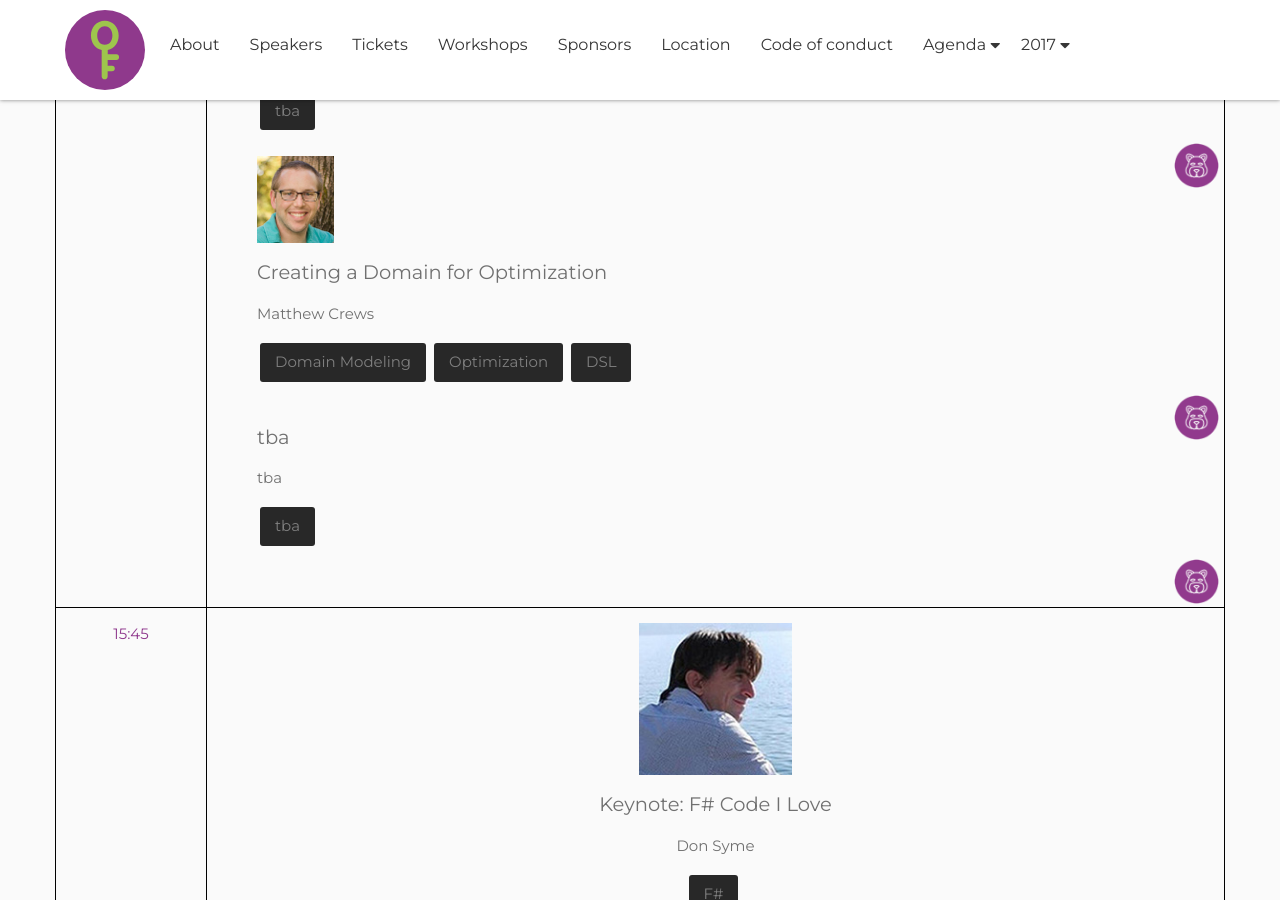
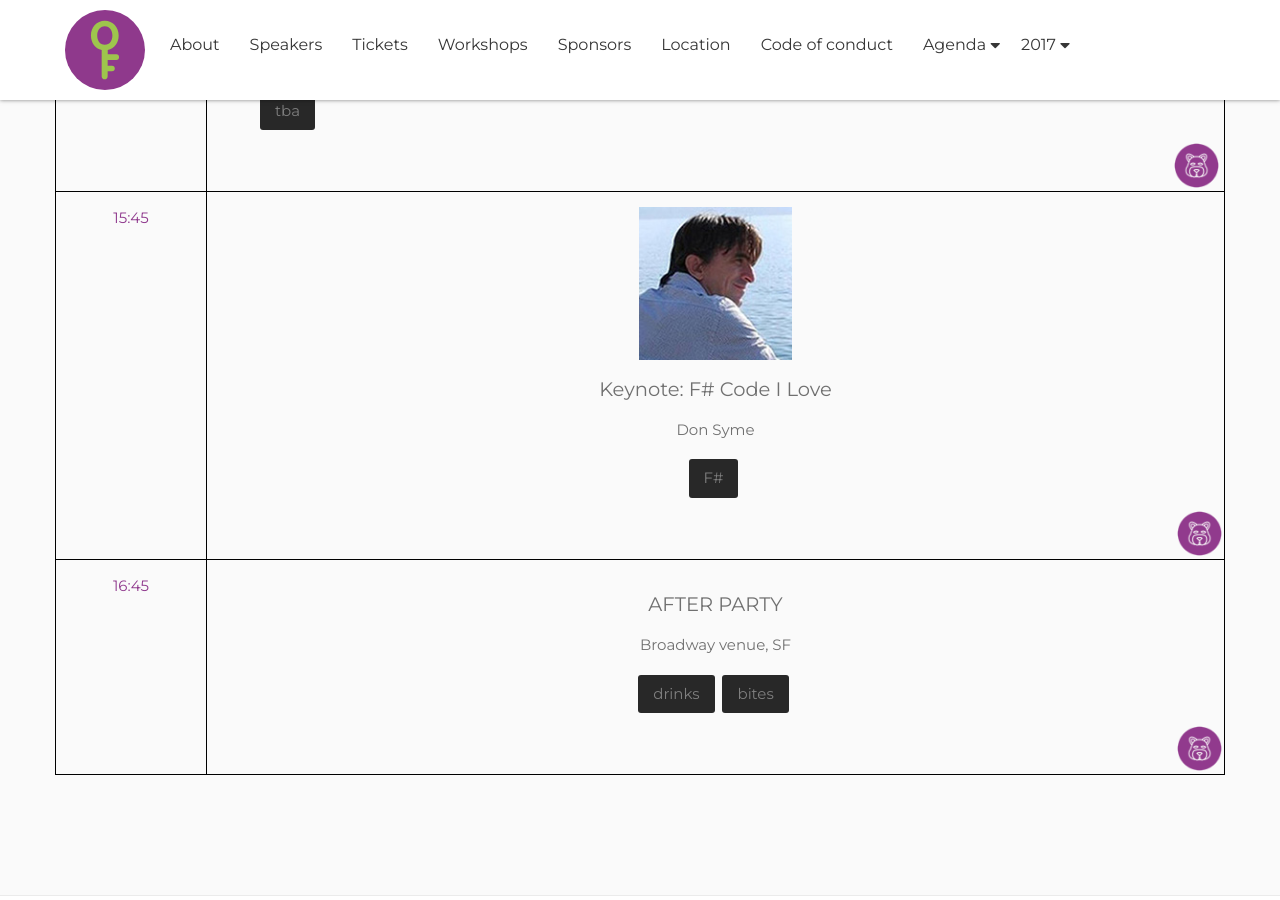
Before and after one commit to open-fsharp/open-fsharp.github.io, a Jekyll site: the page built from agenda/conference.md, in a window 1280 px wide and 900 px high, scrolled down 2746 px. Built offline with Jekyll 4.4.1, drawn with Linux system fonts in a browser that asks for light colours; nearby versions of some CDN libraries; comment, search, counter and statistics services are not loaded.

Commit message:
adjust schedule day 2

```diff
--- a/agenda/conference.md
+++ b/agenda/conference.md
@@ -321,41 +321,6 @@
 														</div>
 													</div>
                                                 </div>
-                                                <div>
-                                                    <a href="{{ site.baseurl }}speakers/matthew-crews/">
-                                                        <img src="{{ site.baseurl }}public/assets/speakers/2018/matthew-crews.jpg" alt="Matthew Crews" />
-                                                        <div class="title">Creating a Domain for Optimization</div>
-                                                        <div>Matthew Crews</div>
-                                                    </a>
-													<div class="schedule-speaker-tag">
-														<div class="speaker-tag">
-															<ul class="tag">
-																<li><a href="#">Domain Modeling</a></li>
-																<li><a href="#">Optimization</a></li>
-																<li><a href="#">DSL</a></li>
-															</ul>
-														</div>
-														<div class="talk-level">
-															<img src="{{ site.baseurl }}public/assets/animals/bear.png" alt="This talk is Bear level" />
-														</div>
-													</div>
-                                                </div>
-                                                <div>
-                                                    <a href="#">
-                                                        <div class="title">tba</div>
-                                                        <div>tba</div>
-                                                    </a>
-													<div class="schedule-speaker-tag">
-														<div class="speaker-tag">
-															<ul class="tag">
-																<li><a href="#">tba</a></li>
-															</ul>
-														</div>
-														<div class="talk-level">
-															<img src="{{ site.baseurl }}public/assets/animals/bear.png" alt="This talk is Bear level" />
-														</div>
-													</div>
-                                                </div>
                                             </td>
                                         </tr>
                                         <tr class="schedule-item">
@@ -569,15 +534,17 @@
                                             <td class="item-inner event-time"><span>11:20</span></td>
                                             <td class="item-inner event-schedule-speaker">
                                                 <div>
-                                                    <a href="#">
-                                                        <img src="{{ site.baseurl }}public/assets/speakers/2018/phillip-carter.jpg" alt="Phillip Carter" />
-                                                        <div class="title">The challenge and rewards of F# growth</div>
-                                                        <div>Phillip Carter</div>
+                                                    <a href="{{ site.baseurl }}speakers/eugene-tolmachev/">
+                                                        <img src="{{ site.baseurl }}public/assets/speakers/2018/eugene-tolmachev.png" alt="Eugene Tolmachev" />
+                                                        <div class="title">Building highly available systems with Apache Storm</div>
+                                                        <div>Eugene Tolmachev</div>
                                                     </a>
                                                     <div class="schedule-speaker-tag">
 														<div class="speaker-tag">
 															<ul class="tag">
-																<li><a href="#">tba</a></li>
+																<li><a href="#">CEP</a></li>
+																<li><a href="#">availability</a></li>
+																<li><a href="#">fault-tolerance</a></li>
 															</ul>
 														</div>
 														<div class="talk-level">
@@ -595,17 +562,17 @@
                                             <td class="item-inner event-time"><span>12:20</span></td>
                                             <td class="item-inner event-schedule-speaker">
                                                 <div>
-                                                    <a href="{{ site.baseurl }}speakers/eugene-tolmachev/">
-                                                        <img src="{{ site.baseurl }}public/assets/speakers/2018/eugene-tolmachev.png" alt="Eugene Tolmachev" />
-                                                        <div class="title">Building highly available systems with Apache Storm</div>
-                                                        <div>Eugene Tolmachev</div>
+                                                    <a href="{{ site.baseurl }}speakers/darren-platt/">
+                                                        <img src="{{ site.baseurl }}public/assets/speakers/2018/darren-platt.png" alt="Darren Platt" />
+                                                        <div class="title">A year in paradise. Full stack F# for Synthetic Biology</div>
+                                                        <div>Darren Platt</div>
                                                     </a>
-                                                    <div class="schedule-speaker-tag">
+													<div class="schedule-speaker-tag">
 														<div class="speaker-tag">
 															<ul class="tag">
-																<li><a href="#">CEP</a></li>
-																<li><a href="#">availability</a></li>
-																<li><a href="#">fault-tolerance</a></li>
+																<li><a href="#">fable</a></li>
+																<li><a href="#">giraffe</a></li>
+																<li><a href="#">synthetic biology</a></li>
 															</ul>
 														</div>
 														<div class="talk-level">
@@ -643,35 +610,6 @@
                                             </td>
                                             <td class="item-inner event-schedule-speaker">
                                                 <div>
-                                                    <a href="{{ site.baseurl }}speakers/darren-platt/">
-                                                        <img src="{{ site.baseurl }}public/assets/speakers/2018/darren-platt.png" alt="Darren Platt" />
-                                                        <div class="title">A year in paradise. Full stack F# for Synthetic Biology</div>
-                                                        <div>Darren Platt</div>
-                                                    </a>
-													<div class="schedule-speaker-tag">
-														<div class="speaker-tag">
-															<ul class="tag">
-																<li><a href="#">fable</a></li>
-																<li><a href="#">giraffe</a></li>
-																<li><a href="#">synthetic biology</a></li>
-															</ul>
-														</div>
-														<div class="talk-level">
-															<img src="{{ site.baseurl }}public/assets/animals/bear.png" alt="This talk is Bear level" />
-														</div>
-													</div>
-                                                </div>
-                                            </td>
-                                            <td rowspan="3" class="item-inner event-schedule-speaker">Open space</td>
-                                        </tr>
-                                        <tr class="schedule-item">
-                                            <td class="item-inner event-time"><span>15:00</span></td>
-                                            <td colspan="2" class="item-inner special event-schedule-break">Break</td>
-                                        </tr>
-                                        <tr class="schedule-item">
-                                            <td class="item-inner event-time"><span>15:10</span></td>
-                                            <td class="item-inner event-schedule-speaker">
-                                                <div>
                                                     <a href="{{ site.baseurl }}speakers/krzysztof-cieslak/">
                                                         <img src="{{ site.baseurl }}public/assets/speakers/2018/krzysztof-cieslak.jpg" alt="Krzysztof Cieslak" />
                                                         <div class="title">TBA</div>
@@ -689,7 +627,15 @@
 													</div>
                                                 </div>
                                             </td>
-                                            <td class="item-inner event-schedule-speaker">
+                                            <td rowspan="3" class="item-inner event-schedule-speaker">Open space</td>
+                                        </tr>
+                                        <tr class="schedule-item">
+                                            <td class="item-inner event-time"><span>14:50</span></td>
+                                            <td colspan="2" class="item-inner special event-schedule-break">Break</td>
+                                        </tr>
+                                        <tr class="schedule-item">
+                                            <td class="item-inner event-time"><span>15:00</span></td>
+                                            <td colspan="3" class="item-inner event-schedule-speaker">
                                                 <div>
                                                     <a href="">
                                                         <div class="title">TBA</div>
@@ -709,15 +655,57 @@
                                             </td>
                                         </tr>
                                         <tr class="schedule-item">
-                                            <td class="item-inner event-time"><span>16:00</span></td>
+                                            <td class="item-inner event-time"><span>15:50</span></td>
                                             <td colspan="3" class="item-inner special event-schedule-break">Break</td>
                                         </tr>
                                         <tr class="schedule-item">
-                                            <td class="item-inner event-time"><span>16:10</span></td>
+                                            <td class="item-inner event-time"><span>16:00</span></td>
+                                            <td colspan="3" class="item-inner special event-schedule-speaker event-schedule-lightning">
+                                                <div class="title">Lightning talks</div>
+                                                <div>
+                                                    <a href="{{ site.baseurl }}speakers/matthew-crews/">
+                                                        <img src="{{ site.baseurl }}public/assets/speakers/2018/matthew-crews.jpg" alt="Matthew Crews" />
+                                                        <div class="title">Creating a Domain for Optimization</div>
+                                                        <div>Matthew Crews</div>
+                                                    </a>
+													<div class="schedule-speaker-tag">
+														<div class="speaker-tag">
+															<ul class="tag">
+																<li><a href="#">Domain Modeling</a></li>
+																<li><a href="#">Optimization</a></li>
+																<li><a href="#">DSL</a></li>
+															</ul>
+														</div>
+														<div class="talk-level">
+															<img src="{{ site.baseurl }}public/assets/animals/bear.png" alt="This talk is Bear level" />
+														</div>
+													</div>
+                                                </div>
+                                                <div>
+                                                    <a href="#">
+                                                        <div class="title">tba</div>
+                                                        <div>tba</div>
+                                                    </a>
+													<div class="schedule-speaker-tag">
+														<div class="speaker-tag">
+															<ul class="tag">
+																<li><a href="#">tba</a></li>
+															</ul>
+														</div>
+														<div class="talk-level">
+															<img src="{{ site.baseurl }}public/assets/animals/bear.png" alt="This talk is Bear level" />
+														</div>
+													</div>
+                                                </div>
+                                            </td>
+                                        </tr>
+                                        <tr class="schedule-item">
+                                            <td class="item-inner event-time"><span>16:30</span></td>
                                             <td colspan="3" class="item-inner event-schedule-speaker">
                                                 <div class="schedule-speaker-tag">
- 													<div class="title">Closing Keynote</div>
-                                                    <div>TBA</div>
+                                                    <img src="{{ site.baseurl }}public/assets/speakers/2018/phillip-carter.jpg" alt="Phillip Carter" />
+ 													<div class="title">Keynote: The challenge and rewards of F# growth</div>
+                                                    <div>Phillip Carter</div>
 													<div>
 														<div class="speaker-tag">
 															<ul class="tag">
@@ -732,7 +720,7 @@
                                             </td>
                                         </tr>
                                         <tr class="schedule-item">
-                                            <td class="item-inner event-time"><span>16:50</span></td>
+                                            <td class="item-inner event-time"><span>17:20</span></td>
                                             <td colspan="3" class="item-inner event-schedule-speaker">
                                                 Closing Open Fsharp 2018
                                             </td>
```
Also changed, not shown: speakers/phillip-carter.md (+1 -1 lines).
